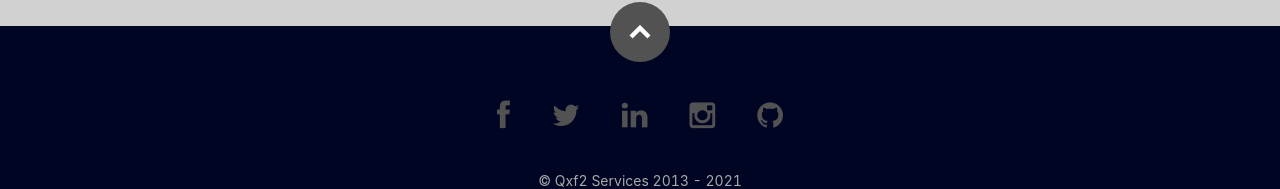
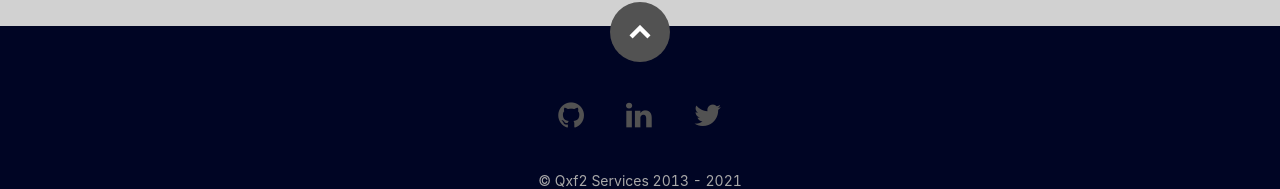
Before and after one commit to sailesh88/junior-training-website, a React (Create React App) app: page / in a window 1280 px wide. Shown: the part 7179-7368 px from the top of the page. Built offline with nearby package versions, Linux system fonts and the light colour scheme.

Commit message:
Fixed social links and copyright

```diff
--- a/src/Components/Footer.js
+++ b/src/Components/Footer.js
@@ -3,29 +3,19 @@ import Fade from "react-reveal";
 
 const socials = [
   {
-    "name":"facebook",
-    "url":"",
-    "className":"fa fa-facebook"
+    "name":"github",
+    "url":"https://github.com/qxf2",
+    "className":"fa fa-github"
+  },
+  {
+    "name":"linkedin",
+    "url":"https://www.linkedin.com/company/3586569/admin/",
+    "className":"fa fa-linkedin"
   },
   {
     "name":"twitter",
-    "url":"",
+    "url":"https://twitter.com/Qxf21",
     "className":"fa fa-twitter"
-  },
-  {
-    "name":"linkedin",
-    "url":"",
-    "className":"fa fa-linkedin"
-  },
-  {
-    "name":"instagram",
-    "url":"",
-    "className":"fa fa-instagram"
-  },
-  {
-    "name":"github",
-    "url":"https://github.com/qxf2",
-    "className":"fa fa-github"
   }
 ];
 
@@ -42,6 +32,8 @@ class Footer extends Component {
       );
     });
 
+    const copyright_end = new Date().getFullYear();
+
     return(
       <footer style={{
         paddingBottom : "20px",
@@ -53,7 +45,7 @@ class Footer extends Component {
               <ul className="social-links">{networks}</ul>
 
               <ul className="copyright">
-                <li>&copy;  Qxf2 Services 2013 - 2021</li>
+                <li>&copy;  Qxf2 Services 2013 - {copyright_end}</li>
               </ul>
             </div>
           </Fade>
```
